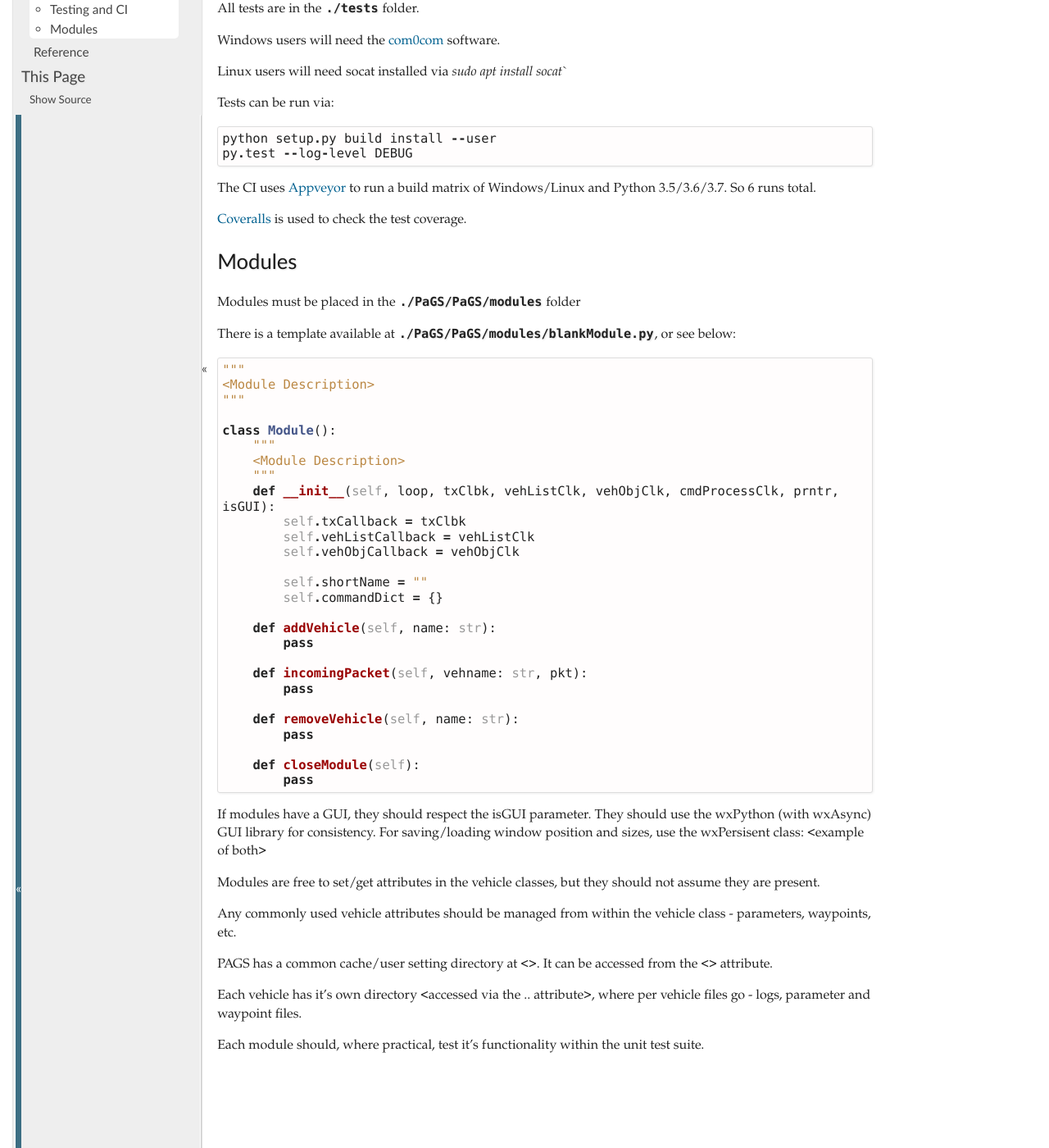
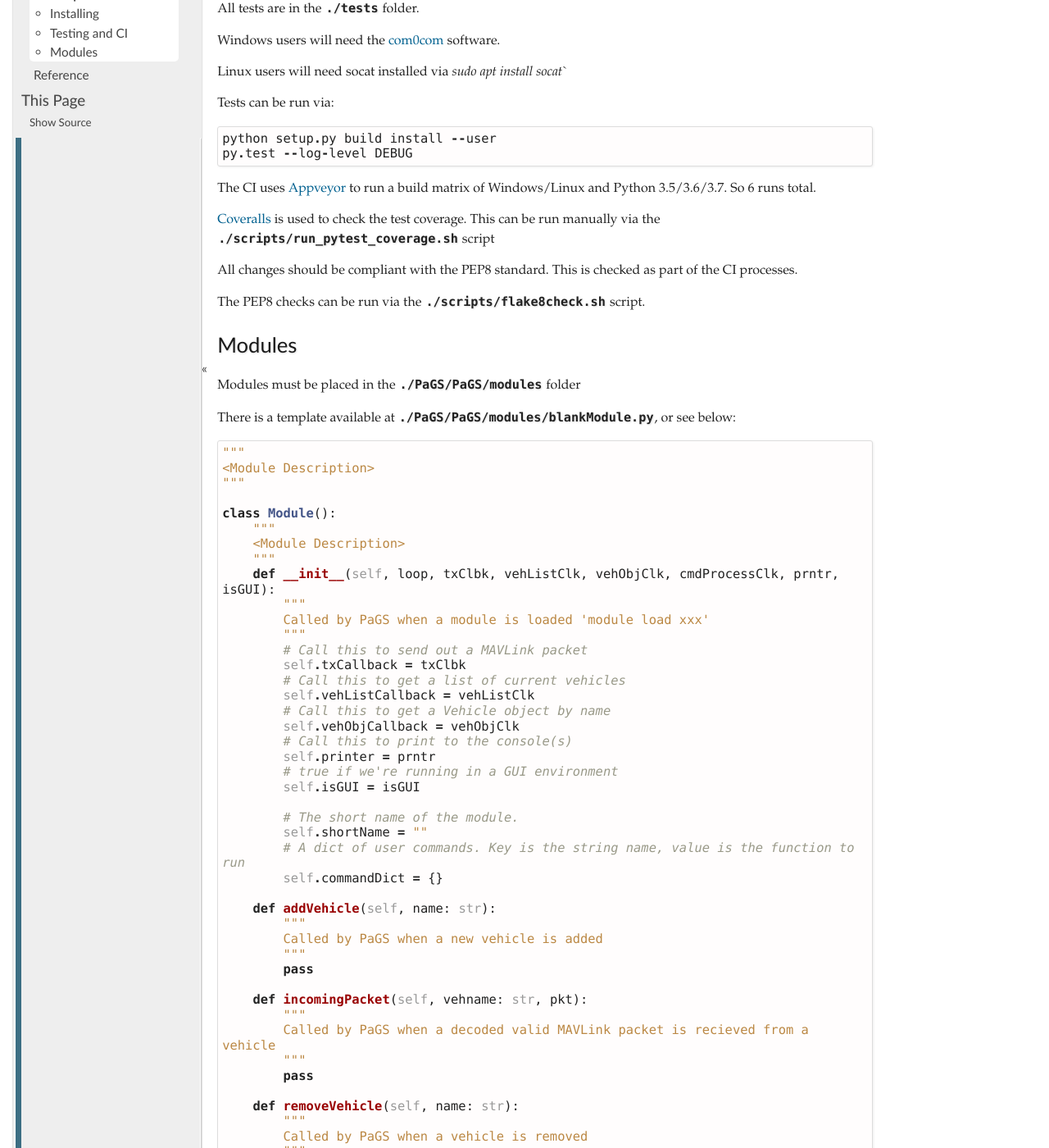
Before and after one commit to stephendade/PaGS, a Sphinx documentation site: the page built from docs/development.rst, in a window 1280 px wide and 1400 px high, scrolled down 279 px. Shown: the whole window at 82% size. Built offline with Sphinx 7.4.7, drawn with Linux system fonts in a browser that asks for light colours; some of the changed text lies outside the part shown.

Commit message:
Doco: Updates for new modules and features

```diff
--- a/docs/development.rst
+++ b/docs/development.rst
@@ -23,7 +23,11 @@
 
 The CI uses `Appveyor <https://ci.appveyor.com/project/stephendade/PaGS>`_ to run a build matrix of Windows/Linux and Python 3.5/3.6/3.7. So 6 runs total.
 
-`Coveralls <https://coveralls.io/github/stephendade/PaGS?branch=master>`_ is used to check the test coverage.
+`Coveralls <https://coveralls.io/github/stephendade/PaGS?branch=master>`_ is used to check the test coverage. This can be run manually via the ``./scripts/run_pytest_coverage.sh`` script
+
+All changes should be compliant with the PEP8 standard. This is checked as part of the CI processes.
+
+The PEP8 checks can be run via the ``./scripts/flake8check.sh`` script.
 
 Modules
 -------
@@ -40,23 +44,47 @@
         <Module Description>
         """
         def __init__(self, loop, txClbk, vehListClk, vehObjClk, cmdProcessClk, prntr, isGUI):
+            """
+            Called by PaGS when a module is loaded 'module load xxx'
+            """
+            # Call this to send out a MAVLink packet
             self.txCallback = txClbk
+            # Call this to get a list of current vehicles
             self.vehListCallback = vehListClk
+            # Call this to get a Vehicle object by name
             self.vehObjCallback = vehObjClk
+            # Call this to print to the console(s)
+            self.printer = prntr
+            # true if we're running in a GUI environment
+            self.isGUI = isGUI
 
+            # The short name of the module.
             self.shortName = ""
+            # A dict of user commands. Key is the string name, value is the function to run
             self.commandDict = {}
 
         def addVehicle(self, name: str):
+            """
+            Called by PaGS when a new vehicle is added
+            """
             pass
 
         def incomingPacket(self, vehname: str, pkt):
+            """
+            Called by PaGS when a decoded valid MAVLink packet is recieved from a vehicle
+            """
             pass
 
         def removeVehicle(self, name: str):
+            """
+            Called by PaGS when a vehicle is removed
+            """
             pass
 
         def closeModule(self):
+            """
+            Called by PaGS when the module is shut down
+            """
             pass
 
 If modules have a GUI, they should respect the isGUI parameter. They should use the wxPython (with wxAsync) GUI library for consistency.
--- a/docs/index.rst
+++ b/docs/index.rst
@@ -1,6 +1,9 @@
 ============
 Introduction
 ============
+
+.. image:: main.png
+  :alt: PaGS Screenshot
 
 PAGS (Python-async Ground Station) is a ground station software suite for `MAVLink-based <https://mavlink.io/en/>`_ autonomous vehicles, including `Ardupilot <http://ardupilot.org/>`_ based vehicles.
 
--- /dev/null
+++ b/docs/modules/mode.rst
@@ -0,0 +1,23 @@
+Mode Module
+===============
+
+``module load modeModule``
+
+Summary
+-------
+
+The module allows the mode and arming status of the vehicle to be controlled.
+
+.. image:: mode.png
+  :alt: Example of mode module running
+
+Commands
+--------
+
+``mode list``. List the valid modes for the vehicle
+
+``mode do <mode>``. Switch to mode <mode>. The <mode> is not case sensitive.
+
+``mode arm``. Send an arming command to the vehicle
+
+``mode disarm``. Send a disarm command to the vehicle.
--- /dev/null
+++ b/docs/modules/parameter.rst
@@ -0,0 +1,38 @@
+Terminal Module
+===============
+
+``module load paramModule``
+
+Summary
+-------
+
+This module provides commands an a GUI for reading and writing vehicle parameters.
+
+Note that the parameters are not checked for correctness before being sent to the vehicle.
+
+.. image:: parameter.png
+  :alt: Example of param module running
+
+Commands
+--------
+
+``param download``. Download (or refresh) the parameters from the vehicle. Required before any other parameters commands can be used.
+
+``param show <param>``. Show a parameter's current value. Wildcards can be used, for example ``param show RC1_*``
+
+``param set <param>``. Set a new value for a parameter.
+
+``param load <filename>``. Load the parameters from file.
+
+``param save <filename>``. Save the parameters to file.
+
+GUI
+---
+
+<screenshot>
+
+The GUI will automatically populate after a ``param download`` has been performed. Each vehicle will have it's own tab in the window.
+
+The text field at the top can be used to filter parameters.
+
+When a parameter is edited, it will be highlighted until written to the vehicle.
--- /dev/null
+++ b/docs/modules/template.rst
@@ -0,0 +1,10 @@
+XX Module
+===============
+
+``module load XX``
+
+Summary
+-------
+
+Commands
+--------
--- /dev/null
+++ b/docs/modules/terminal.rst
@@ -0,0 +1,23 @@
+Terminal Module
+===============
+
+``module load terminalModule``
+
+Summary
+-------
+
+This module provides a terminal-based UI for displaying vehicle status and sending commands to vehicles.
+
+Each vehicle has it's own tab and command interpreter.
+
+Use ctrl+right and ctrl+left to navigate through the vehicle tabs.
+
+The prompt show the vehicle's current mode and arming status. "D" for disarmed and "A" for armed.
+
+.. image:: terminal.png
+  :alt: Example of terminal module running
+
+Commands
+--------
+
+N/A
--- a/docs/usage.rst
+++ b/docs/usage.rst
@@ -19,7 +19,8 @@
 * ``--source-system=255`` MAVLink source system for this GCS
 * ``--source-component=0`` MAVLink source component for this GCS
 * ``--multi``
-* ``--nogui`` Disable useage of a GUI
+* ``--nogui`` Disable usage of a GUI
+* ``--sitl=n`` Connect to Ardupilot SITL instance, where ``n`` is the instance ID (ID is required).
 
 (Default values of each argument are shown above).
 
@@ -29,7 +30,7 @@
 * ``tcpserver`` with the connectionstr being ``localip:port``
 * ``udpserver`` with the connectionstr being ``localip:port``
 * ``udpclient`` with the connectionstr being ``remoteip:port``
-* ``serial`` with the connectionstr being ``serialport:baud``, ie ``source=--serial:COM17:115200:1:0``
+* ``serial`` with the connectionstr being ``serialport:baud``, ie ``source=serial:COM17:115200:1:0``
 
 The ``sys`` is the System ID of the remote vehicle and the ``comp`` is the component ID of the vehicle.
 These are typically 1 and 0 respectively for Ardupilot with the default parameters.
@@ -39,6 +40,10 @@
 
 In the alternate case, where multiple vehicles (each with a different System ID) are on a single connection,
 simply repeat the ``--source`` with the same connectionstr and the relevent (differerent) source ID's.
+
+If using the ``--sitl`` options, multiple connections to different APM SITL instances can be used. For example, to connect to 3 SITL instances: ``--sitl=0 --sitl=1 --sitl=2``
+
+If neither the ``--source`` and ``--sitl`` arguments are used, PaGS will first look for any USB-connected flight controllers and attempt to connect at a buad rate of 115200, otherwise it will connect to a UDP server on localhost, port 14550.
 
 As an example:
 
```
Also changed, not shown: other parts of docs/index.rst (+1 -0 lines), docs/modules/index.rst (added, +9 -0 lines), docs/main.png (added), docs/modules/mode.png (added), docs/modules/parameter.png (added), docs/modules/terminal.png (added).
